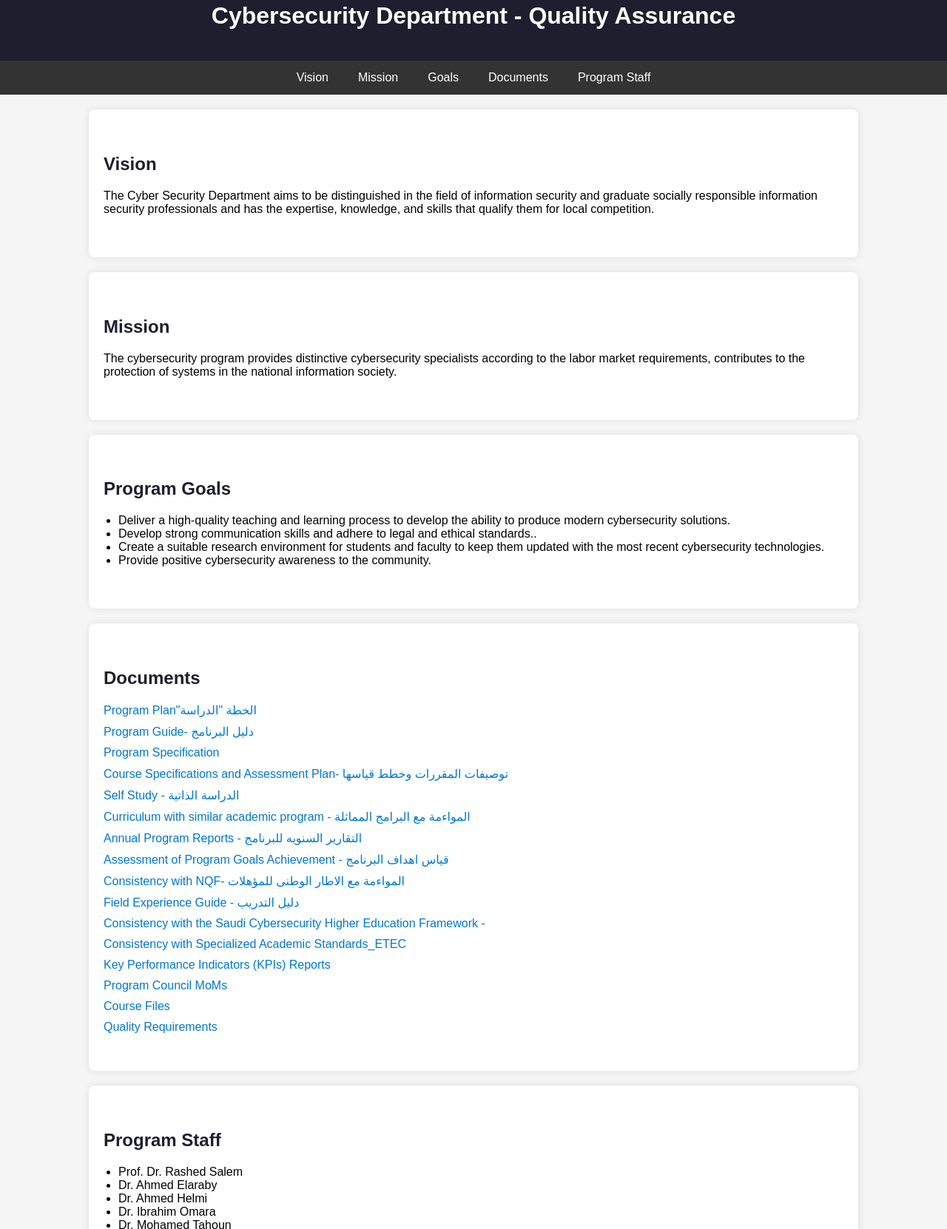
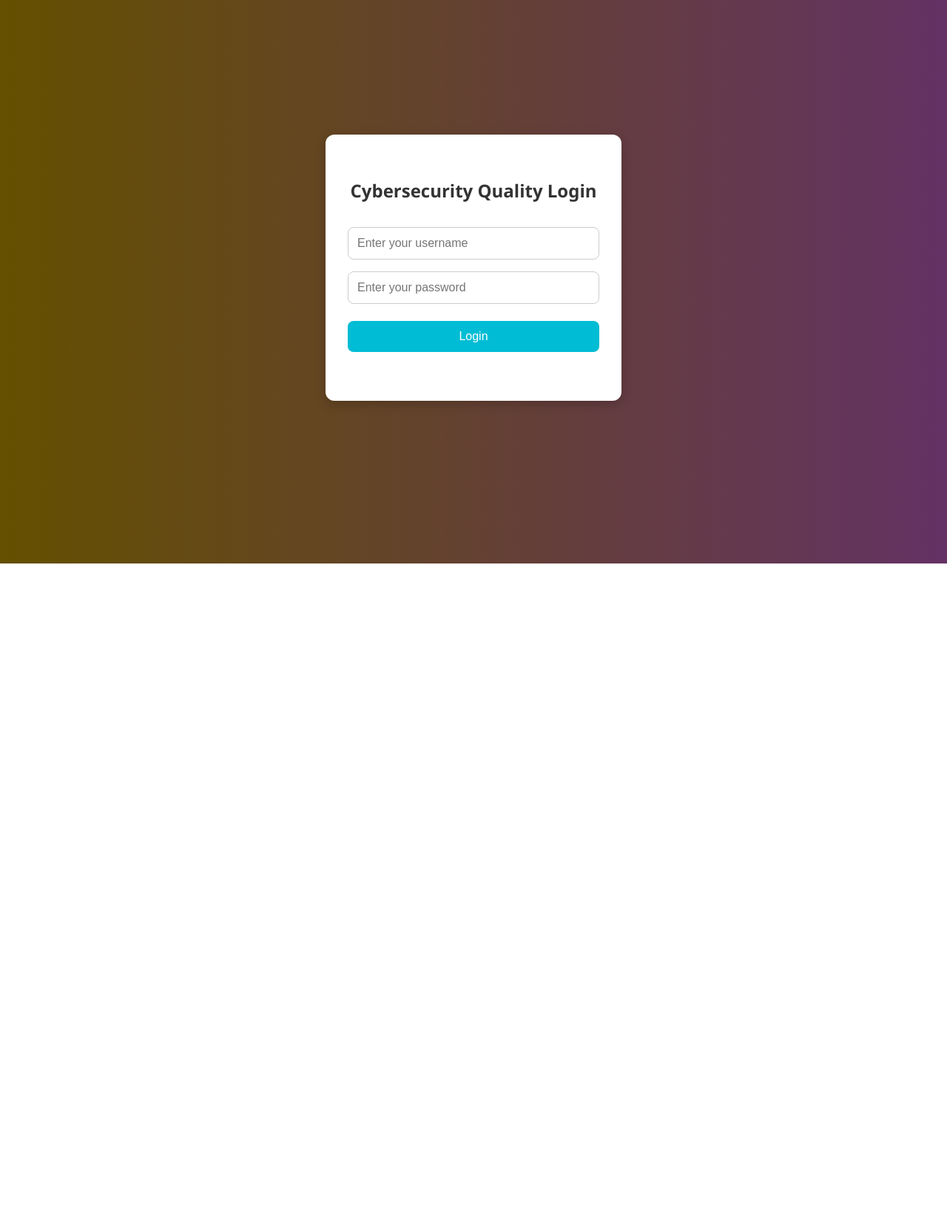
Before and after one commit to amrismailh17/CYSProBPC, a plain HTML site: page index.html in a window 1280 px wide. Shown: the part 38-1700 px from the top of the page at 74% size. After the commit the page ends 800 px from the top, so only its background shows below. Drawn offline with Linux system fonts and the light colour scheme.

Commit message:
index.html

```diff
--- a/index.html
+++ b/index.html
@@ -1,124 +1,111 @@
-
 <!DOCTYPE html>
 <html lang="en">
 <head>
   <meta charset="UTF-8">
-  <meta name="viewport" content="width=device-width, initial-scale=1">
-  <title>Cybersecurity Quality Assurance</title>
-  <link rel="stylesheet" href="style.css">
+  <title>Login Page</title>
+  <style>
+    * {
+      box-sizing: border-box;
+    }
+
+    body {
+      margin: 0;
+      font-family: 'Segoe UI', Tahoma, Geneva, Verdana, sans-serif;
+      background: linear-gradient(to right, rgb(100,80,00),rgb(100,50,100));
+      height: 100vh;
+      display: flex;
+      align-items: center;
+      justify-content: center;
+    }
+
+    #login-container {
+      background: white;
+      padding: 40px 30px;
+      border-radius: 12px;
+      box-shadow: 0 4px 15px rgba(0, 0, 0, 0.2);
+      width: 100%;
+      max-width: 400px;
+      display: flex;
+      flex-direction: column;
+      align-items: stretch;
+    }
+
+    #login-container h2 {
+      margin-bottom: 25px;
+      text-align: center;
+      color: #333;
+    }
+
+    #login-container input {
+      padding: 12px;
+      margin: 8px 0;
+      font-size: 16px;
+      border: 1px solid #ccc;
+      border-radius: 8px;
+      transition: border 0.3s;
+    }
+
+    #login-container input:focus {
+      border-color: #00bcd4;
+      outline: none;
+    }
+
+    #login-container button {
+      margin-top: 15px;
+      padding: 12px;
+      font-size: 16px;
+      background-color: #00bcd4;
+      color: white;
+      border: none;
+      border-radius: 8px;
+      cursor: pointer;
+      transition: background-color 0.3s;
+    }
+
+    #login-container button:hover {
+      background-color: #0097a7;
+    }
+
+    #error {
+      margin-top: 10px;
+      color: red;
+      text-align: center;
+    }
+
+    #main-content {
+      display: none;
+      color: white;
+      text-align: center;
+      font-size: 1.5em;
+    }
+  </style>
 </head>
 <body>
 
-<header>
-  <h1>Cybersecurity Department - Quality Assurance</h1>
-</header>
-
-<nav>
-  <a href="#vision">Vision</a>
-  <a href="#mission">Mission</a>
-  <a href="#goals">Goals</a>
-  <a href="#documents">Documents</a>
-  <a href="#staff">Program Staff</a>
-</nav>
-
-<section id="vision">
-  <h2>Vision</h2>
-  <p>The Cyber Security Department aims to be distinguished in the field of information security and graduate socially responsible information security professionals and has the expertise, knowledge, and skills that qualify them for local competition.</p>
-</section>
-
-<section id="mission">
-  <h2>Mission</h2>
-  <p>The cybersecurity program provides distinctive cybersecurity specialists according to the labor market requirements, contributes to the protection of systems in the national information society.</p>
-</section>
-
-
-<section id="goals">
-  <h2>Program Goals</h2>
-  <ul>
-    <li>Deliver a high-quality teaching and learning process to develop the ability to produce modern cybersecurity solutions.</li>
-    <li>Develop strong communication skills and adhere to legal and ethical standards..</li>
-    <li>Create a suitable research environment for students and faculty to keep them updated with the most recent cybersecurity technologies.</li>
-    <li>Provide positive cybersecurity awareness to the community.</li>
-  </ul>
-</section>
-
-<section id="documents">
-  <h2>Documents</h2>
-  <div class="doc-links">
-    <a href="https://drive.google.com/file/d/1QlLMjJ761vjf9Pw28cfI-omrgWLFQzju/view?usp=sharing" target="_blank">Program Plan"الخطة "الدراسة</a>
-    <a href="https://drive.google.com/file/d/1XjT4jNVfX3vCH5q4OM4Km3mEXIeUDHRN/view?usp=sharing">Program Guide- دليل البرنامج</a>
-    <a href="https://drive.google.com/file/d/1_pai2LVSf-nw9K49xZlPfr4dE-YCJyQ8/view?usp=drive_link">Program Specification</a>
-   <a href="Cybersecurity_Courses.html" target="_blank">Course Specifications and Assessment Plan- توصيفات المقررات وخطط قياسها</a>
-    <a href="https://drive.google.com/file/d/1-5A71VMPpJ-HCTdwG7XVbOjaAw6x9Lpo/view?usp=drive_link">Self Study - الدراسة الذاتية</a>
-
-<a href="https://drive.google.com/file/d/1BSCRQPctueJyFp68TiA-cleoklbZ7knZ/view?usp=sharing">Curriculum with similar academic program - المواءمة مع البرامج المماثلة</a>
-
-<a href="https://drive.google.com/drive/folders/1eF1HLaFfcxkiASg7HWpuuK1vfs8RJsWC?usp=drive_link">Annual Program Reports - التقارير السنويه للبرنامج</a>
-
-<a href="https://drive.google.com/drive/folders/1zZPzewCzOxpFkqEINLtDpGlNYjEOtunn?usp=drive_link">Assessment of Program Goals Achievement - قياس اهداف البرنامج</a>
-
-<a href="https://drive.google.com/file/d/1gL4D_ChMgHlcSdjuOYza_N6NAvajWVq1/view?usp=sharing">Consistency with NQF- المواءمة مع الاطار الوطنى للمؤهلات</a>
-
-<a href="https://drive.google.com/file/d/1UQzR1nUvArUQ4JAXNs93Cpdi7YvDszUa/view?usp=drive_link">Field Experience Guide - دليل التدريب </a>
-
-<a href="https://drive.google.com/file/d/1nNySOjjy5BBCgGZd-hAmBvIGz-20647t/view?usp=sharing">Consistency with the Saudi Cybersecurity Higher Education Framework - </a>
-
-<a href="https://drive.google.com/file/d/1azN2fUaX1wk6fU64uoCN0o_axofJGmmv/view?usp=drive_link">Consistency with Specialized Academic Standards_ETEC</a>
-
-
-<a href="https://drive.google.com/drive/folders/1nAi-Yd0l6kOliozcCcAWkLmD_Uj9fo2b?usp=drive_link">Key Performance Indicators (KPIs) Reports</a>
-
-
-<a href="https://drive.google.com/drive/folders/1VmfKmrcdKp7EfxNDPTQzXFQgfBxFn2Bc?usp=drive_link">Program Council MoMs</a>
+  <!-- Login Form -->
+  <div id="login-container">
+    <h2>Cybersecurity Quality Login</h2>
+    <input type="text" id="username" placeholder="Enter your username" />
+    <input type="password" id="password" placeholder="Enter your password" />
+    <button onclick="login()">Login</button>
+    <p id="error"></p>
+  </div>
 
 
 
-<a href="Crsfiles.html" target="_blank">Course Files  </a>
+  <script>
+    function login() {
+      const username = document.getElementById("username").value.trim();
+      const password = document.getElementById("password").value;
 
-<a href="QualityReqs.html" target="_blank">Quality Requirements  </a>
-  </div>
-</section>
+      if (username === "cys" && password === "Cys123") {
+        // إعادة توجيه المستخدم إلى صفحة أخرى بعد نجاح الدخول
+        window.location.href = "home.html";
+      } else {
+        document.getElementById("error").textContent = " Error in username or password";
+      }
+    }
+  </script>
 
-<section id="staff">
-  <h2>Program Staff</h2>
-  <ul>
-  <li>Prof. Dr. Rashed Salem</li>
-  <li>Dr. Ahmed Elaraby</li>
-  <li>Dr. Ahmed Helmi</li>
-  <li>Dr. Ibrahim Omara</li>
-  <li>Dr. Mohamed Tahoun</li>
-  <li>Dr. Ahmed Sakr</li>
-  <li>Dr. Hossameldeen Ishkewy</li>
-  <li>Dr. Mourad Alsayed</li>
-  <li>Dr. Amr Ahmed Zamel</li>
-  <li>Dr. Yosef Jbara</li>
-  <li>Dr. Mohamed AbdElSalam</li>
-  <li>Dr. Ahmed Amer</li>
-  <li>Dr. Mostafa Ali</li>
-  <li>Dr. Omer Abd Elraheem</li>
-  <li>Dr. Nader Elshahat</li>
-  <li>Dr. Amr Ismail</li>
-  <li>Dr. Abdelraheim ahmed Hashim</li>
-  <li>Dr. Ahmed Mohamed Sadek</li>
-  <li>Dr. Mohammed Ragab *</li>
-  <li>Dr. Diana Mosa</li>
-  <li>Dr. shymaa sobhy shaban</li>
-  <li>Dr. Eman Meslhy Mohamed</li>
-  <li>Dr. Suzan Basloom</li>
-  <li>Prof. Bushra AlHarbi</li>
-  <li>Prof. Sara Alenezi</li>
-  <li>Prof. Norah Alrebdi</li>
-  <li>Prof. Nehal Almufadi</li>
-  <li>Prof. Ghanah AlOlayan *</li>
-  <li>Prof. Monera Almosa</li>
-</ul>
-
-</section>
-
-<footer>
-  &copy; 2025 Cybersecurity Program | Quality Assurance <br> By <br>(Amr Ismail)
-</footer>
-
-<script src="script.js"></script>
 </body>
 </html>
```
